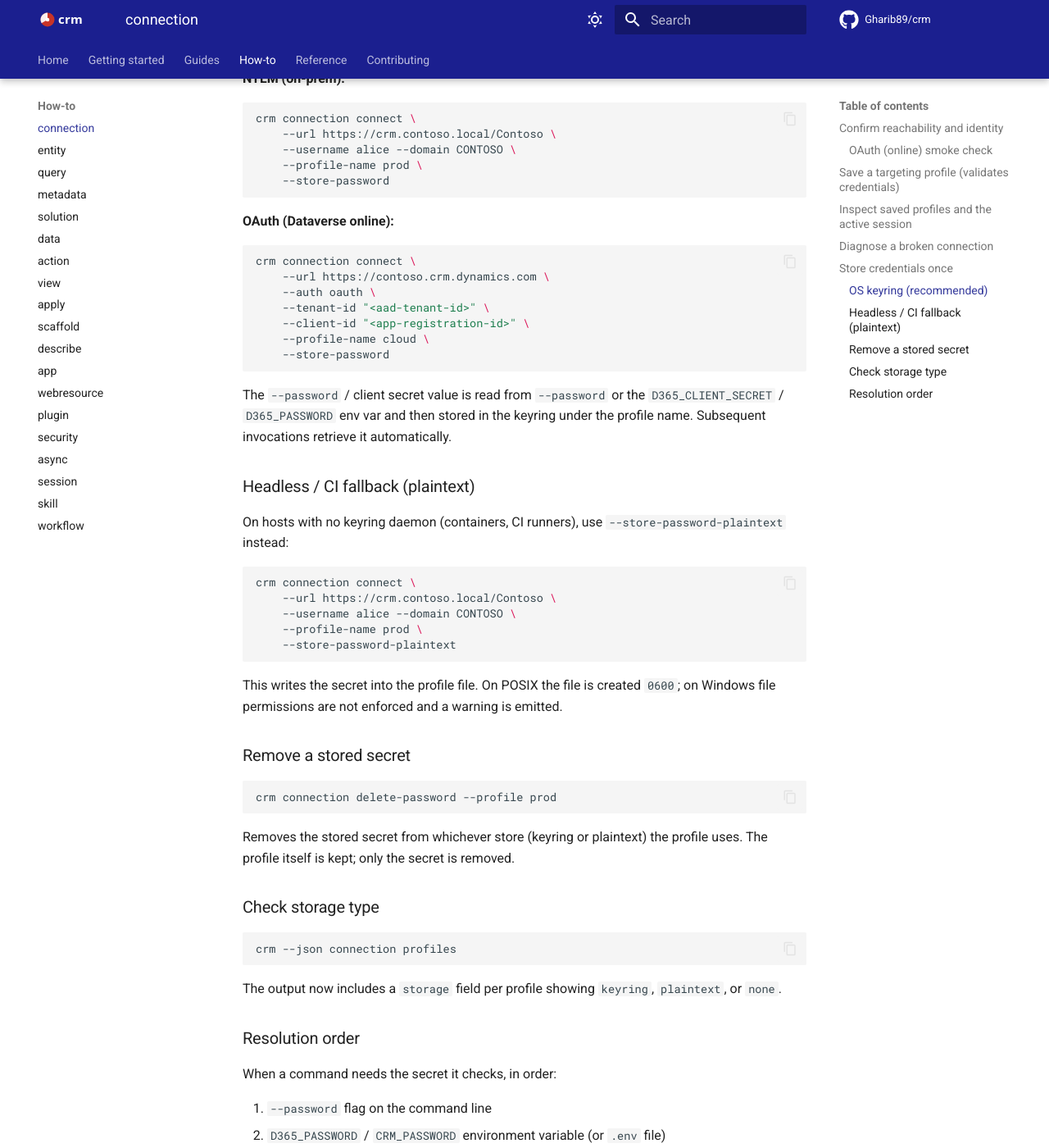
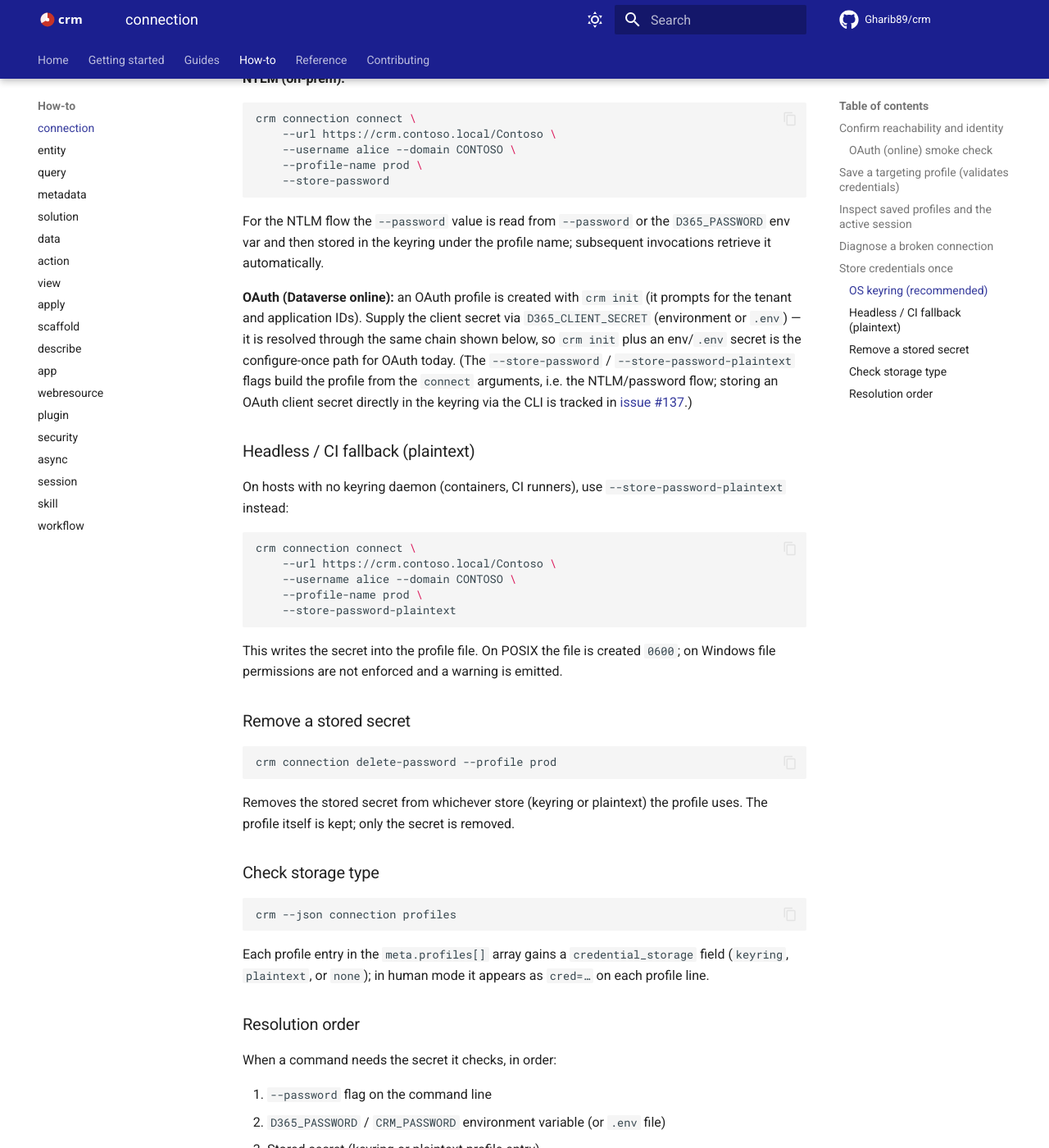
Before and after one commit to Gharib89/crm, an MkDocs documentation site: the page built from docs/how-to/connection.md, in a window 1280 px wide and 1400 px high, scrolled down 2081 px. Shown: the whole window at 82% size. Built offline with MkDocs 1.6.1 and Material for MkDocs 9.7.7, drawn with Linux system fonts in a browser that asks for light colours; comment, search, counter and statistics services are not loaded.

Commit message:
docs(connection): correct OAuth credential-storage guidance, ref #137 (#130)

````diff
--- a/docs/how-to/connection.md
+++ b/docs/how-to/connection.md
@@ -81,21 +81,18 @@ crm connection connect \
     --store-password
 ```
 
-**OAuth (Dataverse online):**
+For the NTLM flow the `--password` value is read from `--password` or the
+`D365_PASSWORD` env var and then stored in the keyring under the profile name;
+subsequent invocations retrieve it automatically.
 
-```bash
-crm connection connect \
-    --url https://contoso.crm.dynamics.com \
-    --auth oauth \
-    --tenant-id "<aad-tenant-id>" \
-    --client-id "<app-registration-id>" \
-    --profile-name cloud \
-    --store-password
-```
-
-The `--password` / client secret value is read from `--password` or the
-`D365_CLIENT_SECRET` / `D365_PASSWORD` env var and then stored in the keyring
-under the profile name. Subsequent invocations retrieve it automatically.
+**OAuth (Dataverse online):** an OAuth profile is created with `crm init` (it
+prompts for the tenant and application IDs). Supply the client secret via
+`D365_CLIENT_SECRET` (environment or `.env`) — it is resolved through the same
+chain shown below, so `crm init` plus an env/`.env` secret is the configure-once
+path for OAuth today. (The `--store-password` / `--store-password-plaintext`
+flags build the profile from the `connect` arguments, i.e. the NTLM/password
+flow; storing an OAuth client secret directly in the keyring via the CLI is
+tracked in [issue #137](https://github.com/Gharib89/crm/issues/137).)
 
 ### Headless / CI fallback (plaintext)
 
@@ -128,8 +125,9 @@ profile uses. The profile itself is kept; only the secret is removed.
 crm --json connection profiles
 ```
 
-The output now includes a `storage` field per profile showing `keyring`,
-`plaintext`, or `none`.
+Each profile entry in the `meta.profiles[]` array gains a `credential_storage`
+field (`keyring`, `plaintext`, or `none`); in human mode it appears as `cred=…`
+on each profile line.
 
 ### Resolution order
 
````
